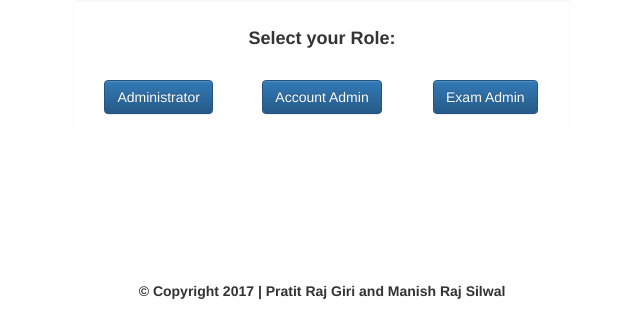
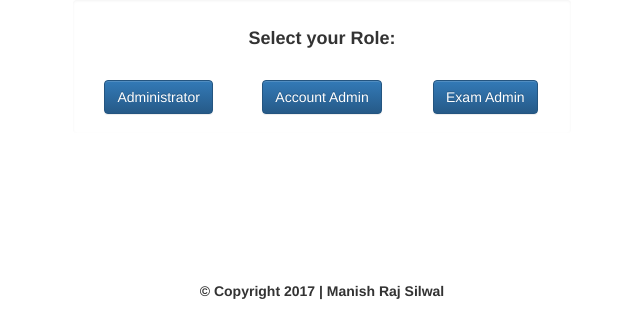
Before and after one commit to manishrsilwal/studentdbms, a PHP site: page /index.php in a window 1280 px wide. Shown: the part 502-812 px from the top of the page, without its empty margins (318-958 px from the left). Run offline with PHP 8.4, Linux system fonts and the light colour scheme.

Commit message:
Update index.php

```diff
--- a/index.php
+++ b/index.php
@@ -54,7 +54,7 @@
     </div>
 </div>
 </center>
-<h5 style="text-align: center; margin-top: 150px;">&copy Copyright 2017 | Pratit Raj Giri and Manish Raj Silwal</h5>
+<h5 style="text-align: center; margin-top: 150px;">&copy Copyright 2017 | Manish Raj Silwal</h5>
 </div>
 
 </body>
```
